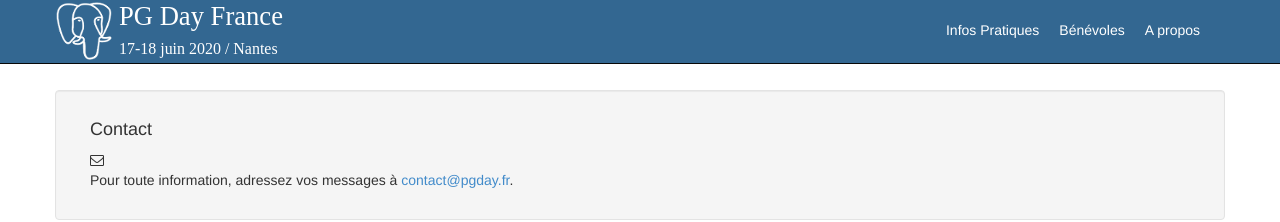
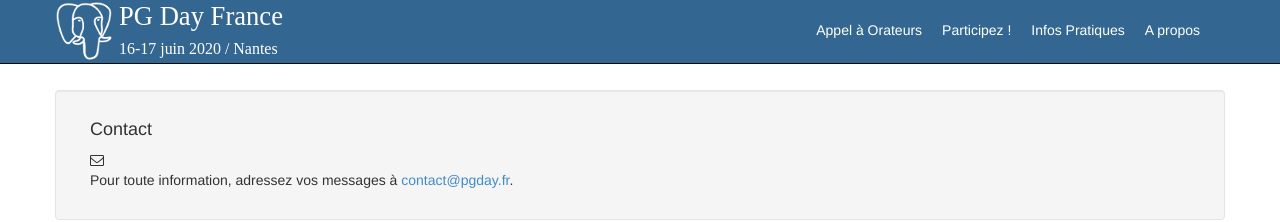
Before and after one commit to postgresqlfr/2024.pgday.fr, a Jekyll site: the page built from contact.html, in a window 1280 px wide. Shown: the top 222 px of the page. Built offline with Jekyll 4.4.1, drawn with Linux system fonts in a browser that asks for light colours.

Commit message:
MAJ dates 2021

```diff
--- a/_layouts/1colonne.html
+++ b/_layouts/1colonne.html
@@ -3,7 +3,7 @@
   <head>
     <meta charset="utf-8">
     <meta name="viewport" content="width=device-width, initial-scale=1.0">
-    <meta name="description" content="PG Day France 2020 - Conférence PostgreSQL en juin à Nantes">
+    <meta name="description" content="PG Day France 2021 - Conférence PostgreSQL en juin à Nantes">
     <title>PG Day France - {{ page.title }}</title>
     <link href="css/bootstrap.css" rel="stylesheet">
     <link href="css/style.css" rel="stylesheet">
@@ -27,7 +27,7 @@
 
           <div class="navbar-brand">
            <a href="index.html">PG Day France</a>
-            <a class="brand-info" href="information">17-18 juin 2020 / Nantes</a>
+            <a class="brand-info" href="information">16-17 juin 2020 / Nantes</a>
            </div>
         </div>
 
@@ -41,11 +41,12 @@
             <li><a href="videos">Vidéos</a></li>
 
             <li><a href="inscription">Inscrivez-vous !</a></li>
+            -->
             <li><a href="appel">Appel à Orateurs</a></li>
-            <!-- <li><a href="contribuer">Participez !</a></li> -->
+            <li><a href="contribuer">Participez !</a></li>
             <!-- <li><a href="codedeconduite">CoC</a></li> -->
             <li><a href="information">Infos Pratiques</a></li>
-            <li><a href="benevoles">Bénévoles</a></li>
+            <!--<li><a href="benevoles">Bénévoles</a></li>-->
             <!--<li><a href="contact">Contact</a></li>-->
             <li><a href="apropos">A propos</a></li>
           </ul>
```
